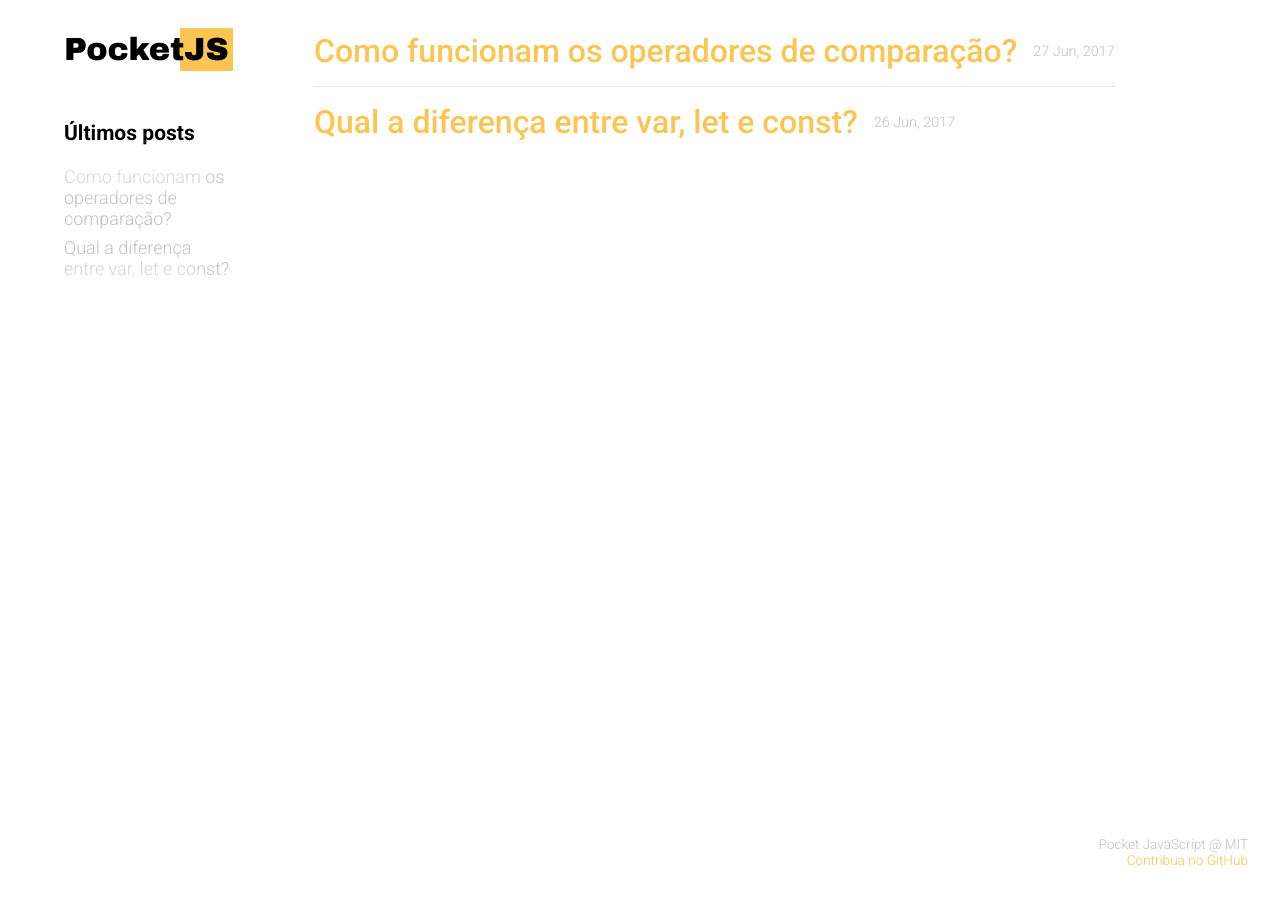
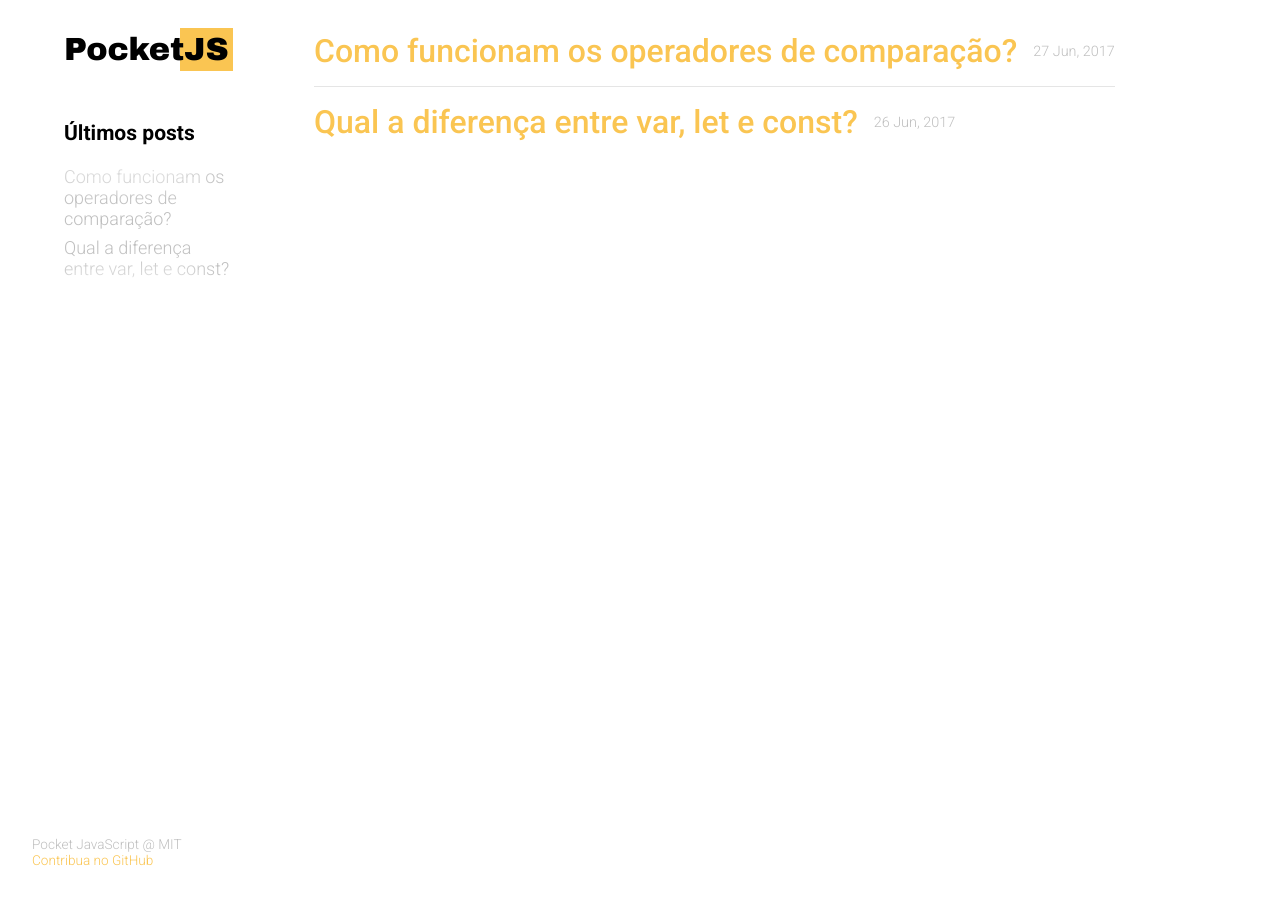
Before and after one commit to kvnol/pocketjs.github.io, a Jekyll site: the page built from index.html, in a window 1280 px wide. Built offline with Jekyll 4.4.1, drawn with Linux system fonts in a browser that asks for light colours.

Commit message:
Fix responsive adjusts

```diff
--- a/assets/_sass/_core/_global.sass
+++ b/assets/_sass/_core/_global.sass
@@ -15,4 +15,7 @@ body
   @extend %flexbox
   margin: 2rem 4rem
 
+  @media (max-width: 53.125rem)
+    +flex-direction(column)
+
 @import 'atoms/links'
--- a/assets/_sass/molecules/_footer.sass
+++ b/assets/_sass/molecules/_footer.sass
@@ -2,9 +2,20 @@
   position: fixed
   right: 2rem
   bottom: 2rem
+
+  @media (max-width: 53.125rem)
+    position: inherit
+    margin: 2rem 0 0
+
+  @media (max-width: 86.875rem)
+    right: inherit
+    left: 2rem
 
   p
     margin: 0
     font-size: .85rem
     text-align: right
     color: lighten(#000, 75%)
+
+    @media (max-width: 86.875rem)
+      text-align: left
--- a/assets/_sass/molecules/_menu.sass
+++ b/assets/_sass/molecules/_menu.sass
@@ -1,4 +1,6 @@
 .menu
+  @media (max-width: 53.125rem)
+    display: none
 
   &-list
     position: relative
--- a/assets/_sass/molecules/_post.sass
+++ b/assets/_sass/molecules/_post.sass
@@ -1,5 +1,5 @@
 .post
-  width: 53.333rem
+  max-width: 53.333rem
 
 .post-header
   @extend %flexbox
```
